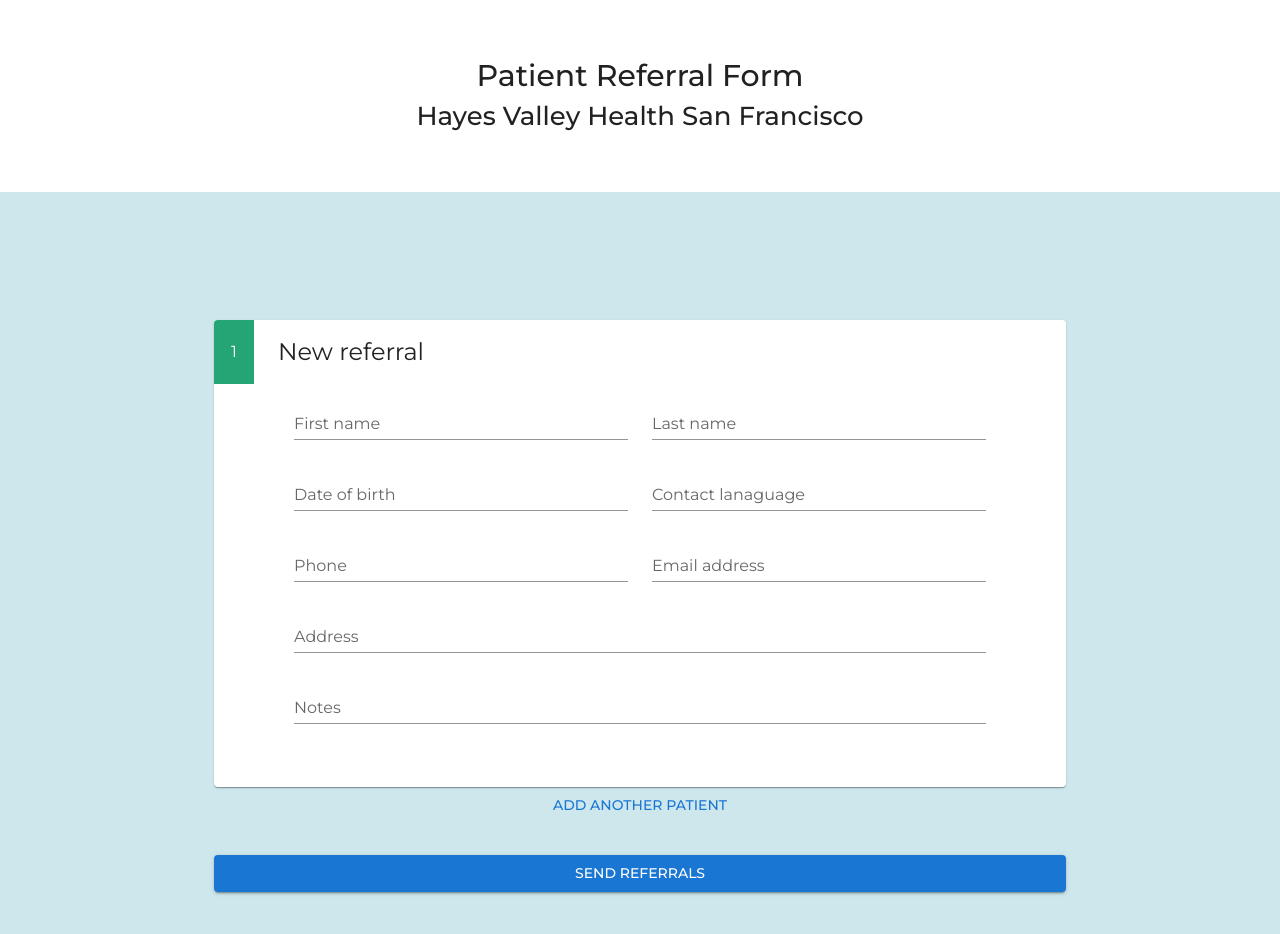
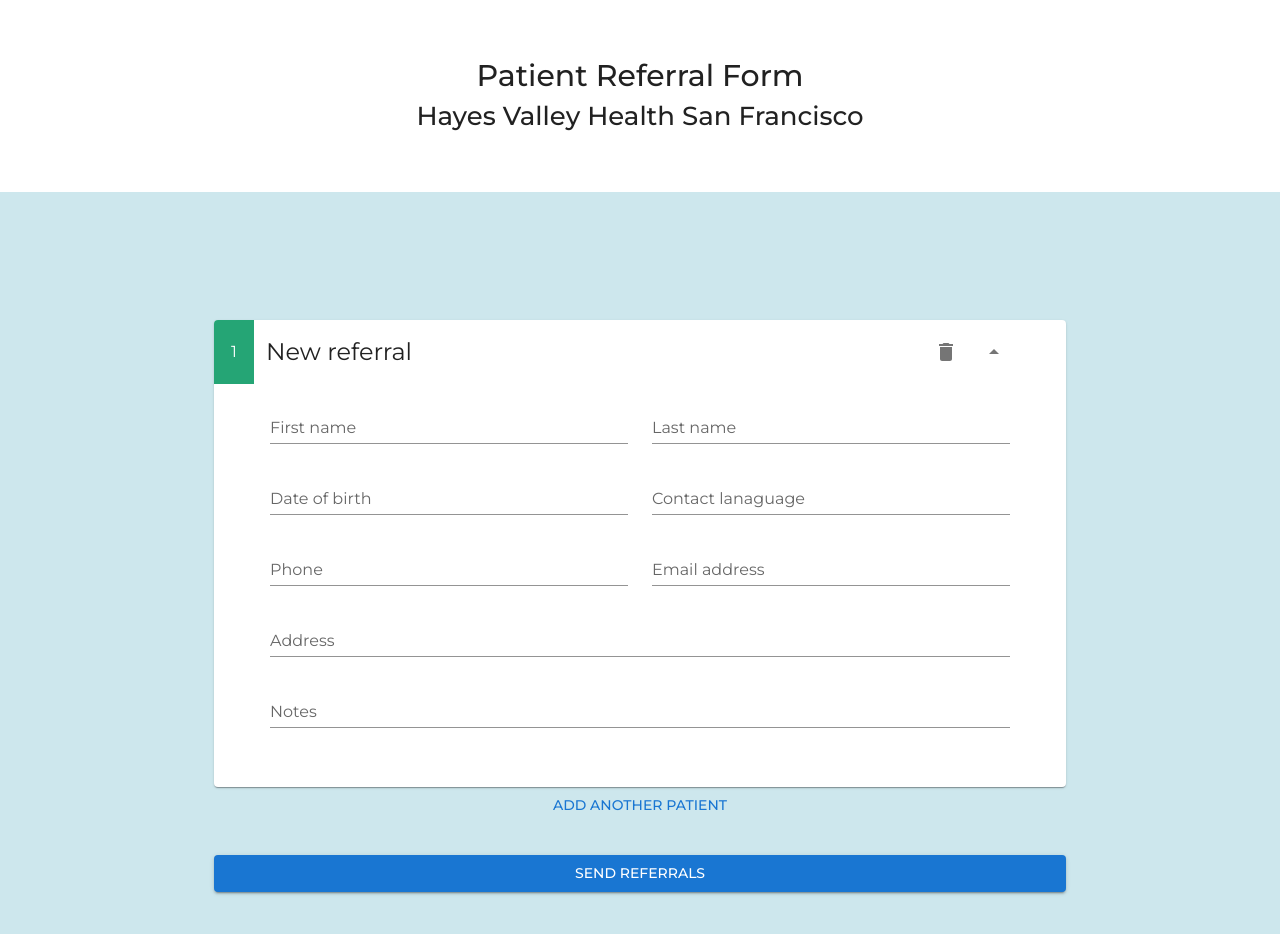
Before and after one commit to WiderCircle/Frontend-Interview-WC, a Next.js app: page / in a window 1280 px wide. Shown: the top 934 px of the page. Built offline with nearby package versions, Linux system fonts and the light colour scheme.

Commit message:
Add icon for collapse and remove.

```diff
--- a/app/page.tsx
+++ b/app/page.tsx
@@ -60,6 +60,7 @@
                 header={"New referral"}
                 cardIndex={index}
                 key={item.id}
+                remove={remove}
               >
                 <Grid
                   container
@@ -117,7 +118,7 @@
                 </Grid>
               </ReferralCard>
             ))}
-            {fields.length !== 4 && (
+            {fields.length !== 5 && (
               <Button
                 variant="text"
                 type="button"
--- a/components/features/ReferralForm/ReferralCard.tsx
+++ b/components/features/ReferralForm/ReferralCard.tsx
@@ -1,12 +1,15 @@
-import { Box, Card, CardContent, CardHeader } from "@mui/material";
+import { Box, Card, CardContent, CardHeader, IconButton } from "@mui/material";
 import Collapse from "@mui/material/Collapse";
+import { ArrowDropDown, Delete } from "@material-ui/icons";
 
 import React, { ReactNode, useState } from "react";
+import { UseFieldArrayRemove } from "react-hook-form";
 
 interface ReferralCardProps {
   children: ReactNode;
   header: string;
   cardIndex: number;
+  remove: UseFieldArrayRemove;
 }
 
 const CardColorByIndex = [
@@ -17,11 +20,16 @@
   "#142B58",
 ];
 
-const ReferralCard = ({ children, header, cardIndex }: ReferralCardProps) => {
+const ReferralCard = ({
+  children,
+  header,
+  cardIndex,
+  remove,
+}: ReferralCardProps) => {
   const [expand, setExpand] = useState(true);
   return (
     <Card
-      sx={{ padding: "16px 64px", position: "relative", marginTop: "32px" }}
+      sx={{ padding: "12px 40px", position: "relative", marginTop: "32px" }}
     >
       <Box
         sx={{
@@ -41,9 +49,33 @@
         {cardIndex + 1}
       </Box>
       <CardHeader
-        sx={{ padding: 0 }}
-        title={header}
-        onClick={() => setExpand(!expand)}
+        sx={{ padding: "0 12px" }}
+        title={
+          <Box
+            sx={{
+              display: "flex",
+              justifyContent: "space-between",
+              alignItems: "center",
+            }}
+          >
+            {header}
+
+            <Box>
+              <IconButton onClick={() => remove(cardIndex)}>
+                <Delete />
+              </IconButton>
+              <IconButton
+                onClick={() => setExpand(!expand)}
+                sx={{
+                  marginLeft: "8px",
+                  transform: expand ? "rotate(180deg)" : "rotate(0deg)",
+                }}
+              >
+                <ArrowDropDown />
+              </IconButton>
+            </Box>
+          </Box>
+        }
       />
       <Collapse in={expand}>
         <CardContent sx={{ marginTop: "32px" }}>{children}</CardContent>
--- a/package.json
+++ b/package.json
@@ -12,6 +12,8 @@
     "@emotion/react": "^11.11.1",
     "@emotion/styled": "^11.11.0",
     "@hookform/resolvers": "^3.3.2",
+    "@material-ui/core": "^4.12.4",
+    "@material-ui/icons": "^4.11.3",
     "@mui/material": "^5.14.14",
     "next": "13.5.6",
     "react": "^18",
```
Also changed, not shown: 1 other file (tests, documents, lock files or other folders).
